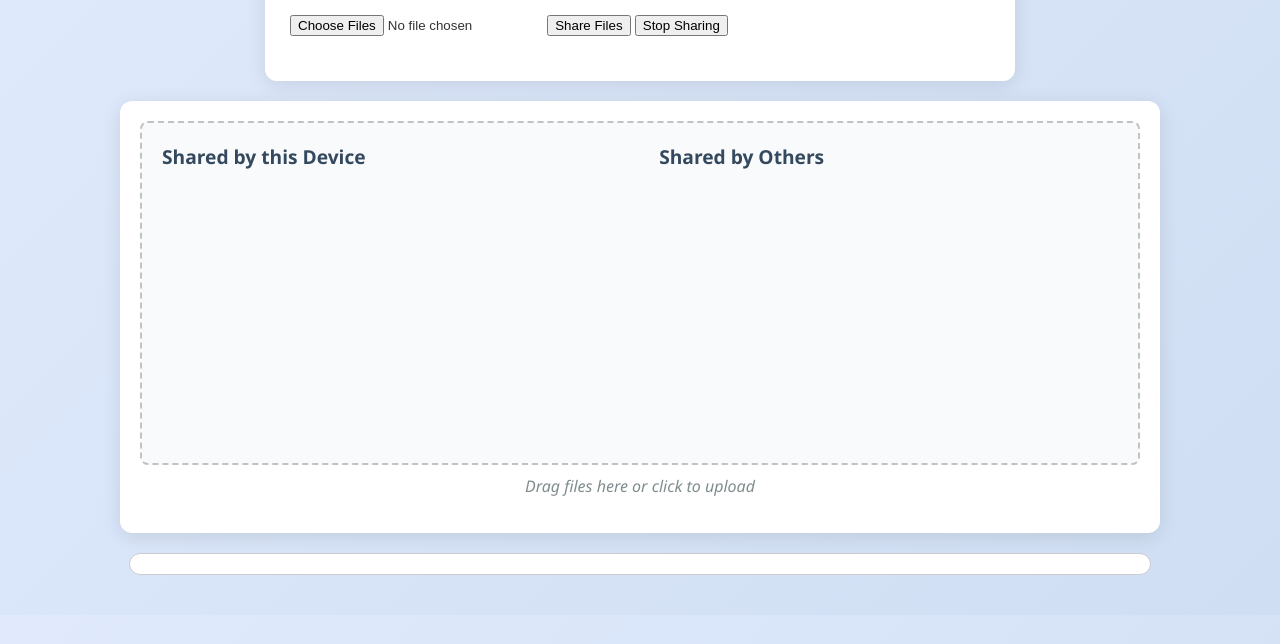
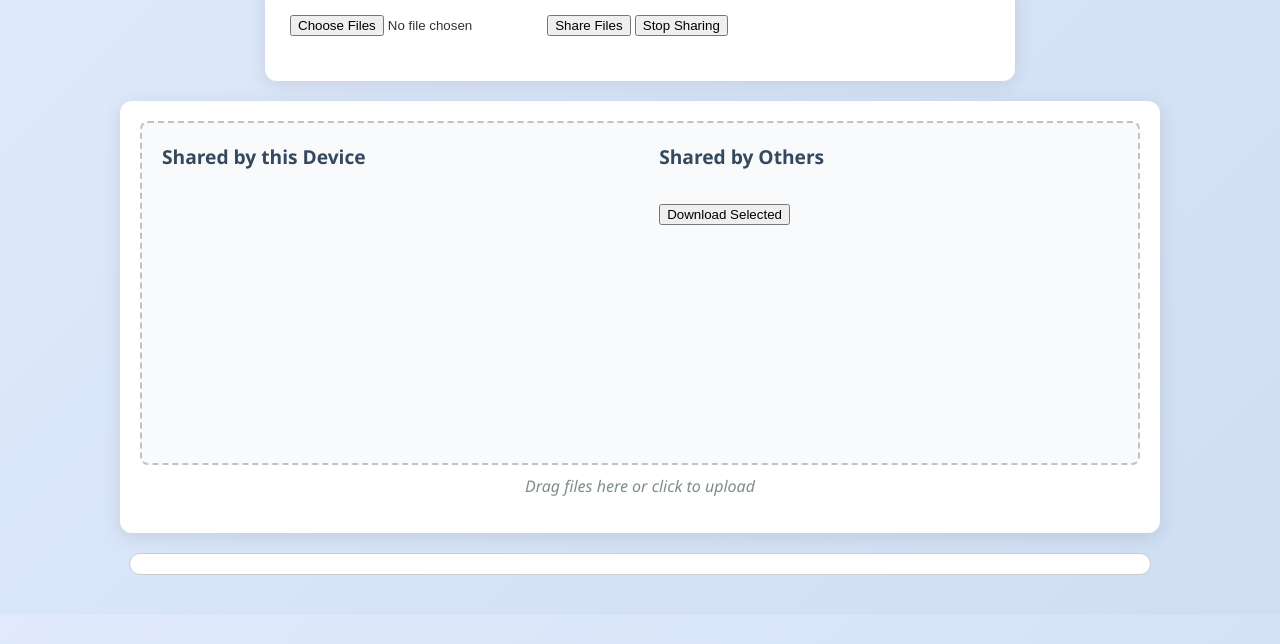
Before and after one commit to nonderbe/localshare, a website: page public/index.html in a window 1280 px wide. Shown: the part 156-800 px from the top of the page. Drawn offline with Linux system fonts and the light colour scheme.

```diff
--- a/public/index.html
+++ b/public/index.html
@@ -32,6 +32,7 @@
       <div class="column" id="sharedByOthers">
         <h3>Shared by Others</h3>
         <ul id="otherFiles" class="file-list"></ul>
+        <button id="downloadSelected" class="btn-share">Download Selected</button>
       </div>
     </div>
     <p class="drag-text">Drag files here or click to upload</p>
```
